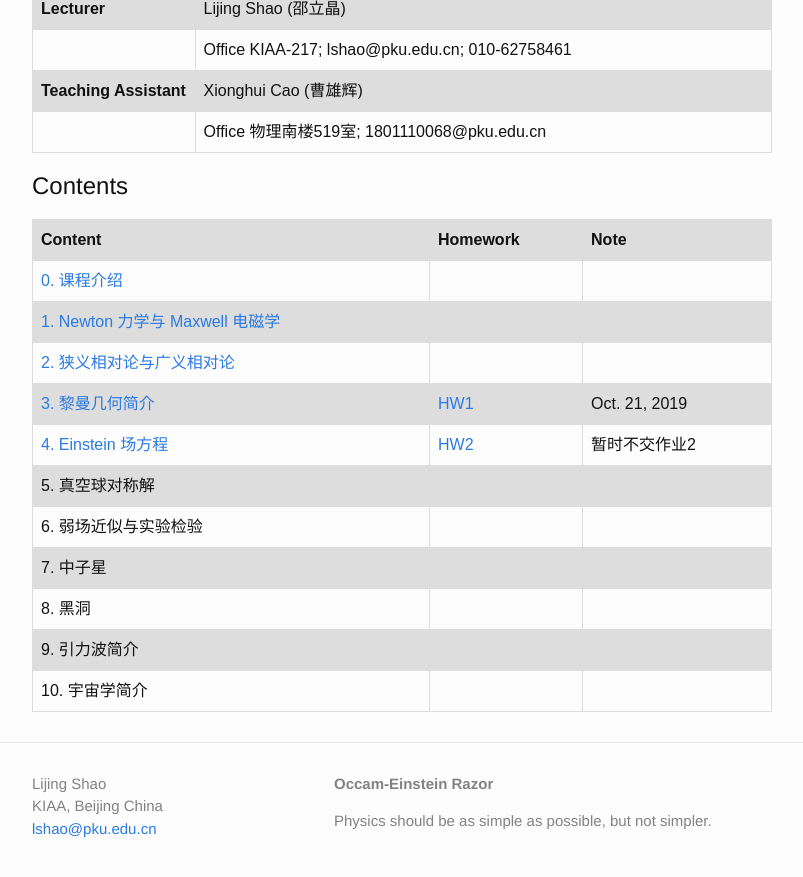
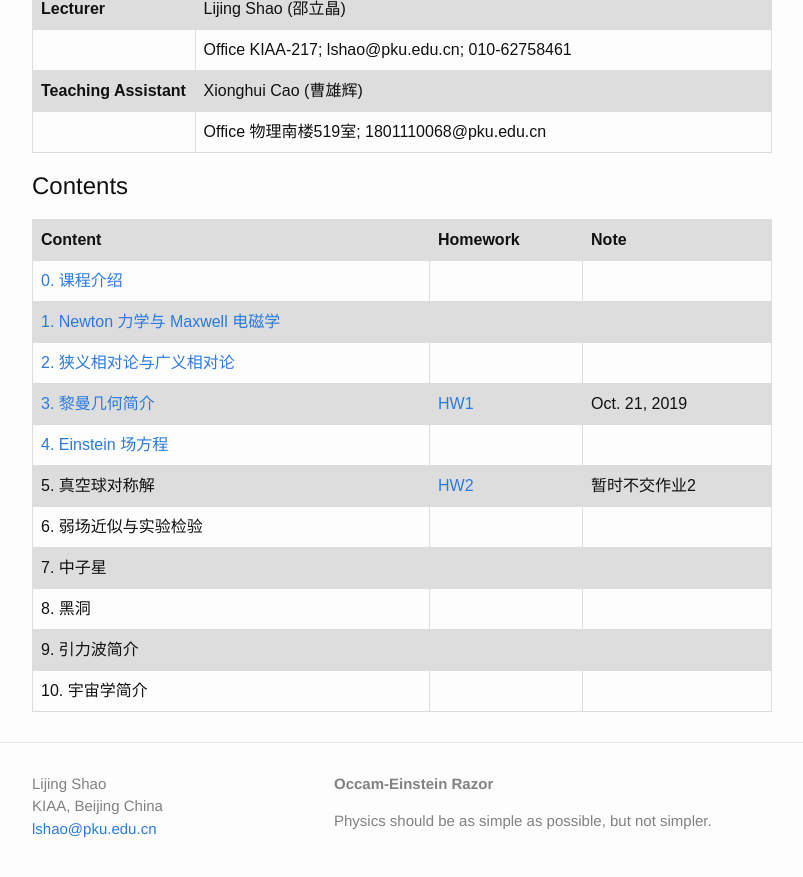
Before and after one commit to Friendshao/Friendshao.github.io, a Jekyll site: the page built from teaching/gr19/gr19.md, in a window 1280 px wide and 900 px high, scrolled down 1526 px. Shown: the top 877 px of the window, without its empty margins (238-1041 px from the left). Built offline with Jekyll 4.4.1, drawn with Linux system fonts in a browser that asks for light colours; formulas are drawn with MathJax 3.

Commit message:
correction

```diff
--- a/teaching/gr19/gr19.md
+++ b/teaching/gr19/gr19.md
@@ -84,8 +84,8 @@ advanced undergraduates) with *Science & Engineering* background.
 | [1. Newton 力学与 Maxwell 电磁学](https://www.icloud.com/iclouddrive/0Y_K2joXaaJWHYaFk0L_40nBw#1) | | |
 | [2. 狭义相对论与广义相对论](https://www.icloud.com/iclouddrive/034OCHRCMul45dLwDbmsiXVlQ#2) | | |
 | [3. 黎曼几何简介](https://www.icloud.com/iclouddrive/0i7DpkypVu5tiE0ci1OVgqn3Q#3) | [HW1](https://www.icloud.com/iclouddrive/0VmW_JaHGhFxyuX_hep2JM9zw#homework1) | Oct. 21, 2019 |
-| [4. Einstein 场方程](https://www.icloud.com/iclouddrive/0b5Vr3XrLb6rsMI3SCFuNBolw#4) |[HW2](https://www.icloud.com/iclouddrive/0-eB6b6u297FToEW-3cAxKJMg#homework2) | 暂时不交作业2 |
-| 5. 真空球对称解 | | |
+| [4. Einstein 场方程](https://www.icloud.com/iclouddrive/0b5Vr3XrLb6rsMI3SCFuNBolw#4) | | |
+| 5. 真空球对称解 | [HW2](https://www.icloud.com/iclouddrive/0-eB6b6u297FToEW-3cAxKJMg#homework2) | 暂时不交作业2 |
 | 6. 弱场近似与实验检验 | | |
 | 7. 中子星 | | |
 | 8. 黑洞 | | |
```
